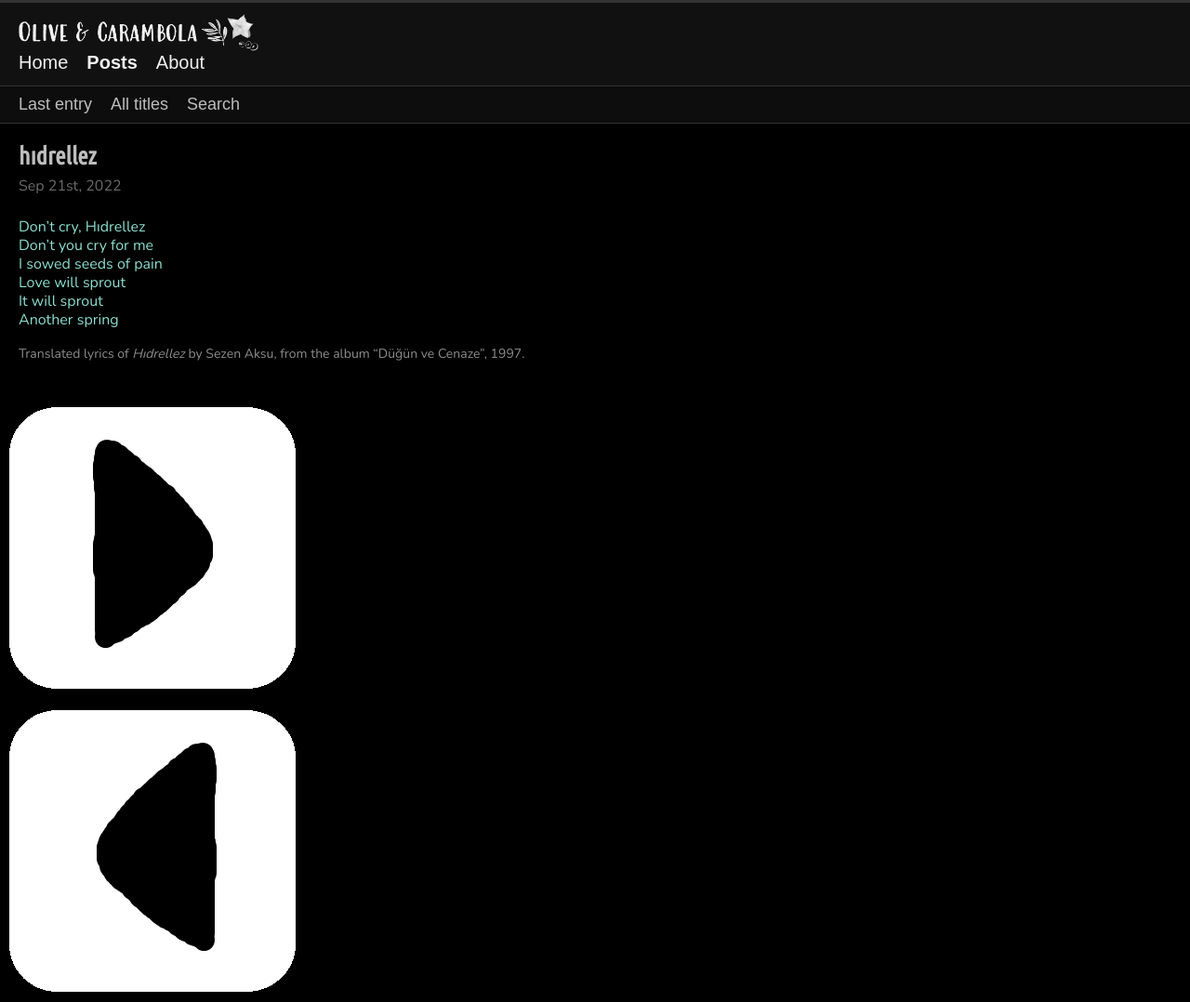
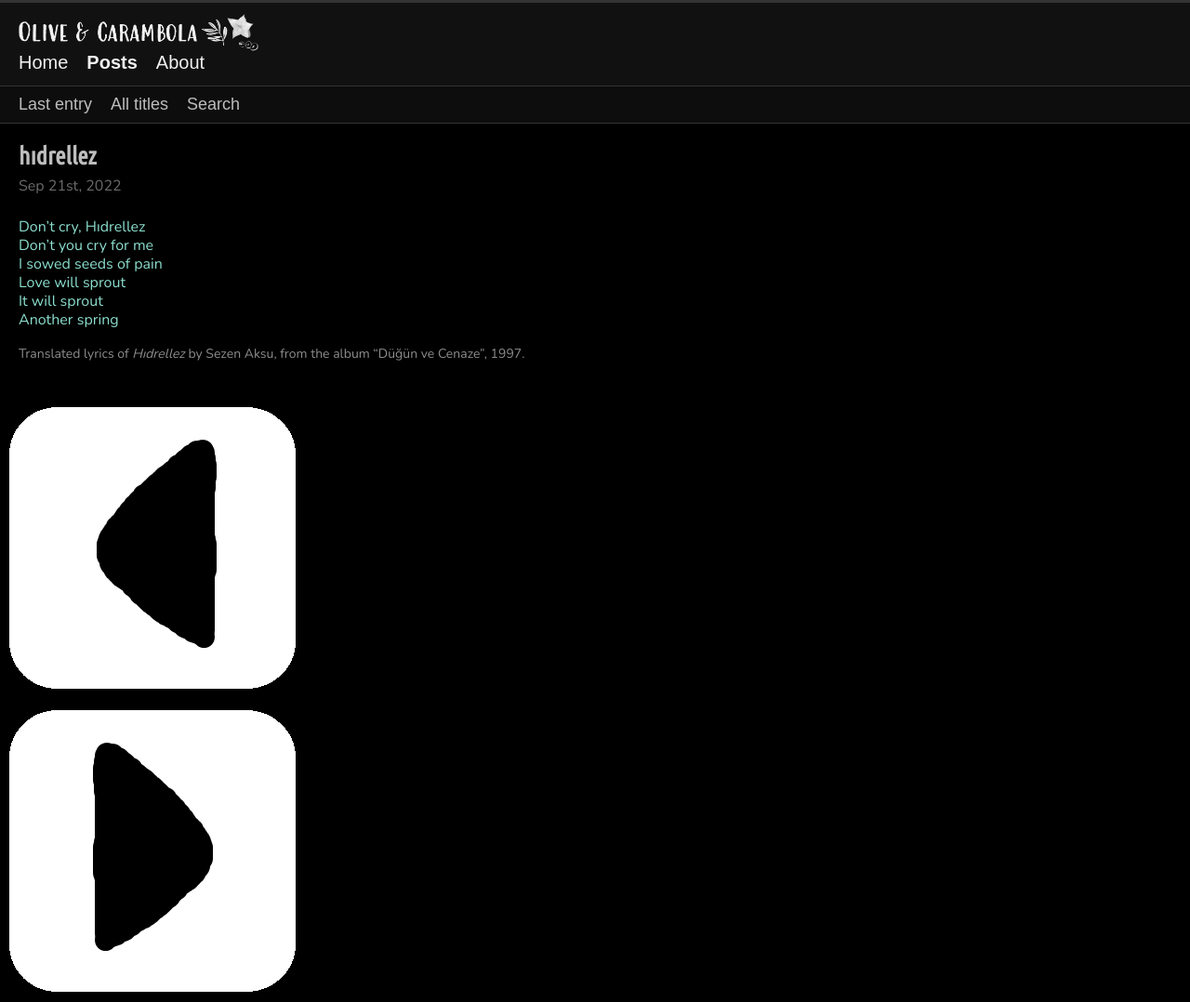
Before and after one commit to olivecarambola/logbook, a Jekyll site: the page built from _posts/2022-09-21-hidrellez.md, in a window 1280 px wide. Shown: the whole page at 93% size. Built offline with Jekyll 4.4.1, drawn with Linux system fonts in a browser that asks for light colours; some web fonts are replaced.

Commit message:
Update posts.html

```diff
--- a/_layouts/posts.html
+++ b/_layouts/posts.html
@@ -89,14 +89,14 @@
     </script>
 
     <nav class="post-navigation">
+      {% if page.next %}
+        <a href="{{ page.next.url | relative_url }}" class="nav-button newer">
+          <img src="{{ '/assets/images/postnav_newer.png' | relative_url }}" alt="Newer Post">
+        </a>
+      {% endif %}
       {% if page.previous %}
         <a href="{{ page.next.url | relative_url }}" class="nav-button older">
           <img src="{{ '/assets/images/postnav_older.png' | relative_url }}" alt="Older Post">
-        </a>
-      {% endif %}
-      {% if page.next %}
-        <a href="{{ page.previous.url | relative_url }}" class="nav-button newer">
-          <img src="{{ '/assets/images/postnav_newer.png' | relative_url }}" alt="Newer Post">
         </a>
       {% endif %}
     </nav>
```
